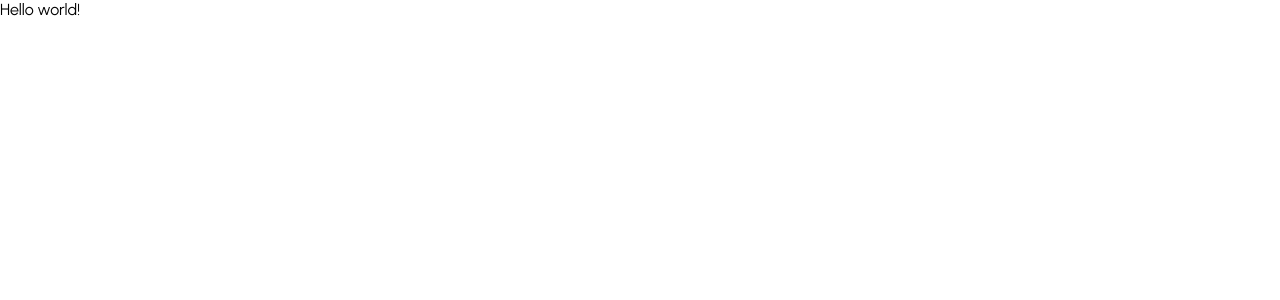
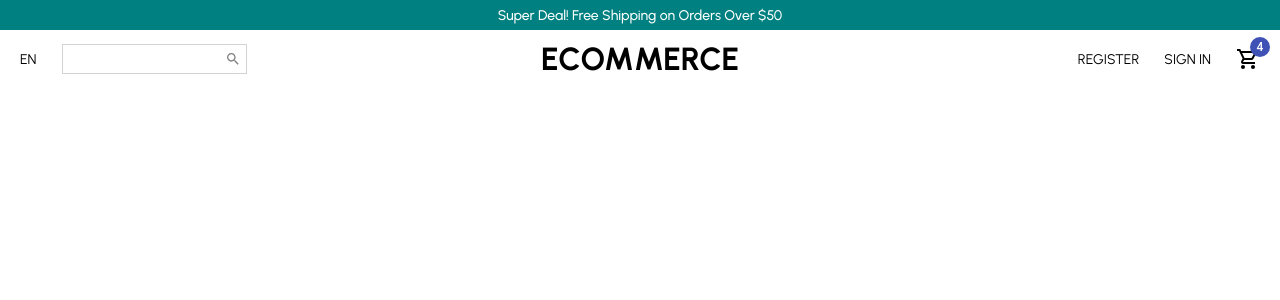
Before and after one commit to AshishMhrzn10/Ecommerce-Mern-, a React (Create React App) app in the folder client/: page / in a window 1280 px wide. Shown: the top 300 px of the page. Built offline with nearby package versions, Linux system fonts and the light colour scheme.

Commit message:
Navbar done

```diff
--- a/client/package.json
+++ b/client/package.json
@@ -3,12 +3,15 @@
   "version": "0.1.0",
   "private": true,
   "dependencies": {
+    "@material-ui/core": "^4.12.3",
+    "@material-ui/icons": "^4.11.2",
     "@testing-library/jest-dom": "^5.11.4",
     "@testing-library/react": "^11.1.0",
     "@testing-library/user-event": "^12.1.10",
     "react": "^17.0.2",
     "react-dom": "^17.0.2",
     "react-scripts": "4.0.3",
+    "styled-components": "^5.3.3",
     "web-vitals": "^1.0.1"
   },
   "scripts": {
--- a/client/src/App.jsx
+++ b/client/src/App.jsx
@@ -1,5 +1,7 @@
+import Home from "./pages/Home";
+
 const App = () => {
-  return <div>Hello world!</div>;
+  return <Home />;
 };
 
 export default App;
--- /dev/null
+++ b/client/src/components/Announcement.jsx
@@ -0,0 +1,22 @@
+import styled from "styled-components";
+
+const Container = styled.div`
+    height: 30px;
+    background-color: teal;
+    color: white;
+    display: flex;
+    align-items: center;
+    justify-content: center;
+    font-size: 14px;
+    font-weight: 500;
+`;
+
+const Announcement = () => {
+    return (
+        <Container>
+            Super Deal! Free Shipping on Orders Over $50
+        </Container>
+    );
+};
+
+export default Announcement;
--- /dev/null
+++ b/client/src/components/Navbar.jsx
@@ -0,0 +1,92 @@
+import React from 'react';
+import styled from 'styled-components';
+import { Search, ShoppingCartOutlined } from "@material-ui/icons";
+import { Badge } from "@material-ui/core";
+
+const Container = styled.div`
+    height: 60px;
+`;
+
+const Wrapper = styled.div`
+    padding: 10px 20px;
+    display: flex;
+    align-items: center;
+    justify-content: space-between;
+`;
+
+const Left = styled.div`
+    flex: 1;
+    display: flex;
+    align-items: center;
+`;
+
+const Language = styled.span`
+    font-size: 14px;
+    cursor: pointer;
+`;
+
+const SearchContainer = styled.div`
+    border: 0.5px solid lightgray;
+    display: flex;
+    align-items: center;
+    margin-left: 25px;
+    padding: 5px;
+`;
+
+const Input = styled.input`
+    border: none
+`;
+
+const Center = styled.div`
+    flex: 1;
+`;
+
+const Logo = styled.h1`
+    font-weight: bold;
+    text-align: center;
+`;
+
+const Right = styled.div`
+    flex: 1;
+    display: flex;
+    align-items: center;
+    justify-content: flex-end;
+`;
+
+const MenuItem = styled.div`
+    font-size: 14px;
+    cursor: pointer;
+    margin-left: 25px;
+`;
+
+const Navbar = () => {
+    return (
+        <Container>
+            <Wrapper>
+                <Left>
+                    <Language>EN</Language>
+                    <SearchContainer>
+                        <Input></Input>
+                        <Search style={{ color: "gray", fontSize: "16px" }} />
+                    </SearchContainer>
+                </Left>
+
+                <Center>
+                    <Logo>ECOMMERCE</Logo>
+                </Center>
+
+                <Right>
+                    <MenuItem>REGISTER</MenuItem>
+                    <MenuItem>SIGN IN</MenuItem>
+                    <MenuItem>
+                        <Badge badgeContent={4} color="primary">
+                            <ShoppingCartOutlined />
+                        </Badge>
+                    </MenuItem>
+                </Right>
+            </Wrapper>
+        </Container>
+    );
+};
+
+export default Navbar;
--- /dev/null
+++ b/client/src/pages/Home.jsx
@@ -0,0 +1,14 @@
+import React from 'react';
+import Announcement from '../components/Announcement';
+import Navbar from '../components/Navbar';
+
+const Home = () => {
+    return (
+        <div>
+            <Announcement />
+            <Navbar />
+        </div>
+    );
+};
+
+export default Home;
```
Also changed, not shown: 2 other files (tests, documents, lock files or other folders).
